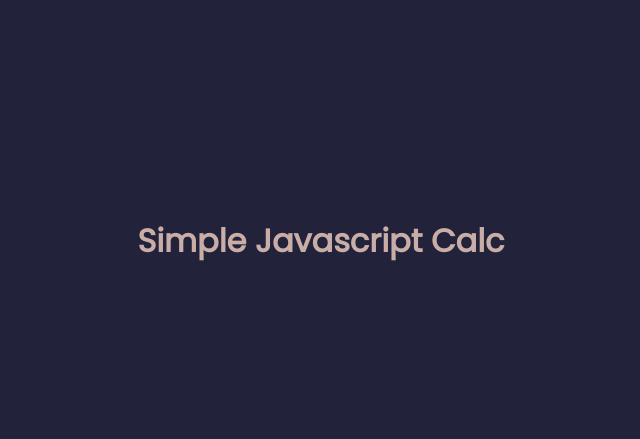
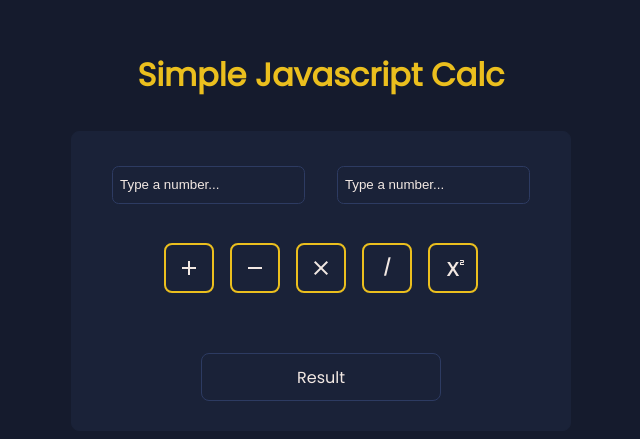
Before and after one commit to damiankleczek/js-simple-calc-oop, a website: page index.html in a window 1280 px wide. Shown: the part 159-598 px from the top of the page, without its empty margins (319-959 px from the left). Drawn offline with nearby package versions, Linux system fonts and the light colour scheme.

Commit message:
Create UI layout

```diff
--- a/app.js
+++ b/app.js
@@ -0,0 +1 @@
+// const result = document.querySelector('.result-num');
--- a/index.html
+++ b/index.html
@@ -5,11 +5,47 @@
     <meta http-equiv="X-UA-Compatible" content="IE=edge" />
     <meta name="viewport" content="width=device-width, initial-scale=1.0" />
     <title>JS Simple Calc OOP</title>
+    <link
+      rel="stylesheet"
+      href="https://fonts.googleapis.com/css2?family=Material+Symbols+Outlined:opsz,wght,FILL,GRAD@48,400,0,0"
+    />
     <link rel="stylesheet" href="style.css" />
   </head>
   <body>
     <div class="container">
-      <main><h1 class="title">Simple Javascript Calc</h1></main>
+      <main>
+        <h1 class="title">Simple Javascript Calc</h1>
+        <div class="calc-container">
+          <div class="inputs">
+            <div>
+              <input type="text" name="num-a" placeholder="Type a number..." />
+            </div>
+            <div>
+              <input type="text" name="num-b" placeholder="Type a number..." />
+            </div>
+          </div>
+          <div class="btns-container">
+            <div class="btn">
+              <span class="material-symbols-outlined"> add </span>
+            </div>
+            <div class="btn">
+              <span class="material-symbols-outlined"> remove </span>
+            </div>
+            <div class="btn">
+              <span class="material-symbols-outlined"> close </span>
+            </div>
+            <div class="btn">/</div>
+            <div class="btn">
+              <span class="material-symbols-outlined"> superscript </span>
+            </div>
+          </div>
+          <div class="result-container">
+            <div class="result">
+              <p class="result-value">Result</p>
+            </div>
+          </div>
+        </div>
+      </main>
     </div>
     <script src="app.js"></script>
   </body>
--- a/style.css
+++ b/style.css
@@ -1,4 +1,12 @@
 @import url('https://fonts.googleapis.com/css2?family=Poppins&display=swap');
+
+:root {
+  --gray: hsl(225, 36%, 13%);
+  --dark-gray: hsl(224, 37%, 16%);
+  --beige: hsl(20, 37%, 92%);
+  --grayish-blue: hsl(224, 37%, 28%);
+  --yellow: hsl(47, 84%, 52%);
+}
 
 * {
   box-sizing: border-box;
@@ -7,7 +15,8 @@
 }
 
 body {
-  background-color: #22223b;
+  font-family: 'Poppins', sans-serif;
+  background-color: var(--gray);
 }
 
 .container {
@@ -16,9 +25,97 @@ body {
   align-items: center;
   width: 100vw;
   height: 100vh;
-  color: #c9ada7;
 }
 
 .title {
-  font-family: 'Poppins', sans-serif;
+  display: flex;
+  justify-content: center;
+  color: var(--yellow);
 }
+
+.calc-container {
+  display: flex;
+  flex-direction: column;
+  border: 1px solid var(--dark-gray);
+  border-radius: 0.5em;
+  margin-top: 2em;
+  padding: 0.5em;
+  width: 500px;
+  height: 300px;
+  background-color: var(--dark-gray);
+}
+
+.inputs {
+  display: flex;
+  flex: 1;
+  justify-content: space-evenly;
+  align-items: center;
+}
+
+input {
+  border: 1px solid var(--grayish-blue);
+  border-radius: 0.5em;
+  padding: 0.5em;
+  height: 2.8em;
+  background-color: transparent;
+  color: var(--beige);
+}
+
+input:hover {
+  border-color: var(--yellow);
+}
+
+input:focus {
+  border-color: var(--yellow);
+  outline: none;
+}
+
+input::placeholder {
+  color: var(--beige);
+  opacity: 1;
+}
+
+.btns-container {
+  display: flex;
+  flex: 1;
+  justify-content: center;
+  gap: 1em;
+  margin-top: 0.8em;
+}
+
+.btn {
+  display: flex;
+  justify-content: center;
+  align-items: center;
+  border: 2px solid var(--yellow);
+  border-radius: 0.5em;
+  width: 50px;
+  height: 50px;
+  color: var(--beige);
+  font-weight: 600;
+  transition: 0.2s;
+}
+
+.btn:hover {
+  color: var(--dark-gray);
+  box-shadow: inset 0 -3.25em 0 0 var(--yellow);
+  transform: translateY(-0.25em);
+}
+
+.result-container {
+  display: flex;
+  flex: 1;
+  justify-content: center;
+  align-items: center;
+}
+
+.result {
+  display: flex;
+  justify-content: center;
+  align-items: center;
+  border: 1px solid var(--grayish-blue);
+  border-radius: 0.5em;
+  width: 15em;
+  height: 3em;
+  color: var(--beige);
+}
```
